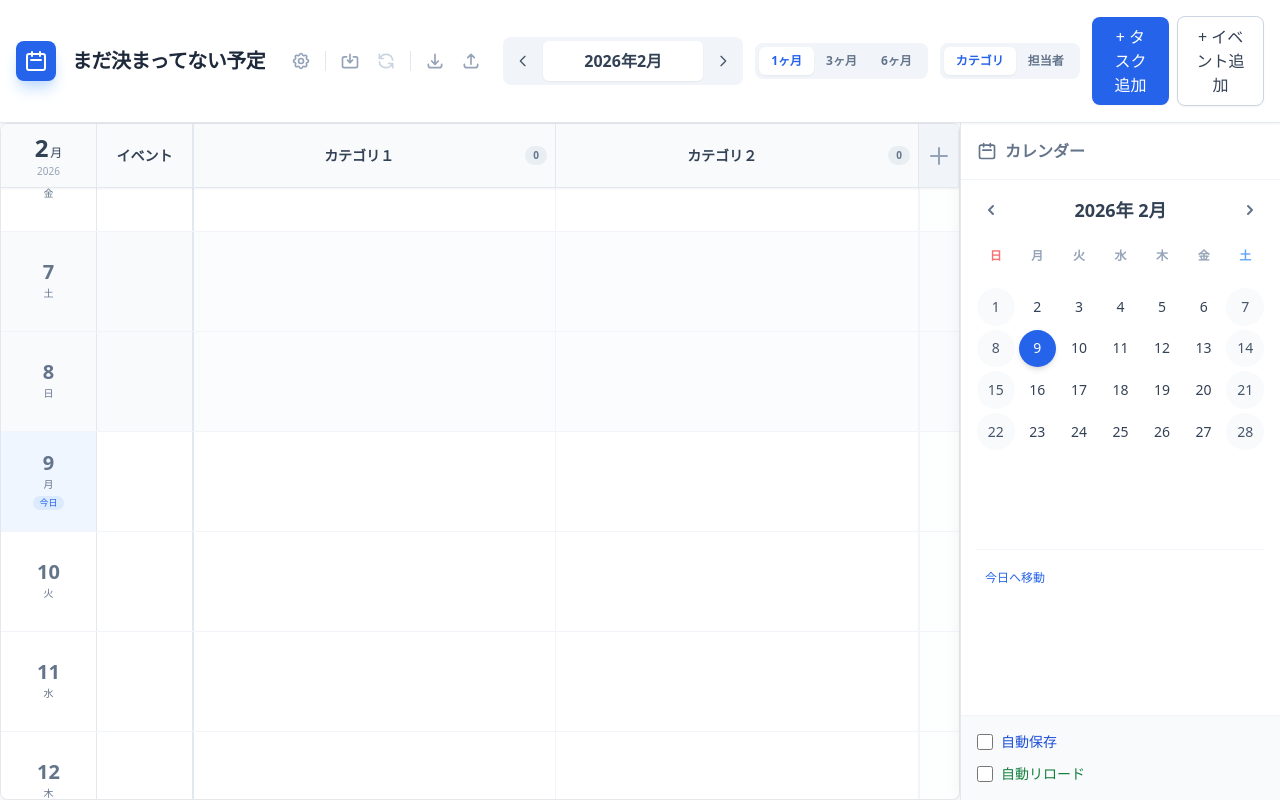
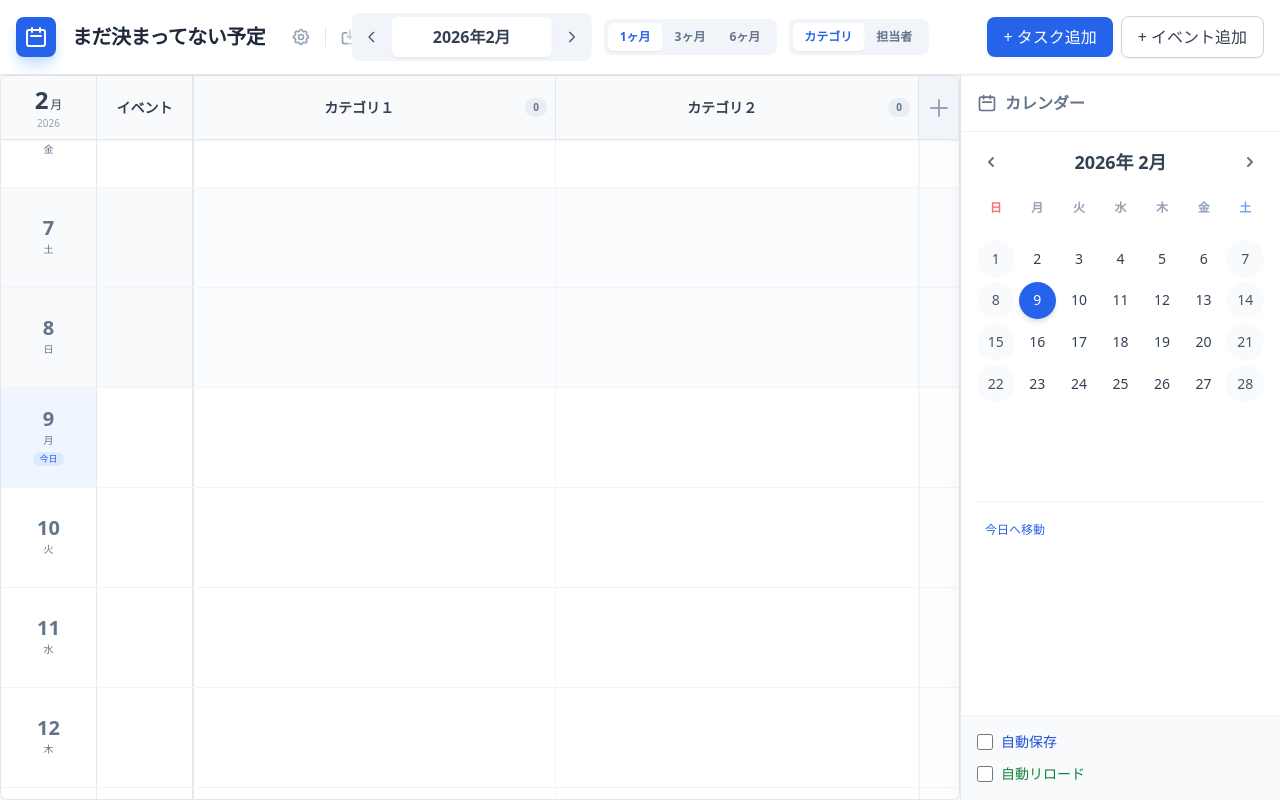
Before and after one commit to Ryun7979/timekanban, a React (Vite) app: page / in a window 1280 px wide. Built offline with nearby package versions, Linux system fonts and the light colour scheme.

Commit message:
ヘッダメニューの表示修正

```diff
--- a/App.tsx
+++ b/App.tsx
@@ -869,11 +869,11 @@ const App: React.FC = () => {
       )}
 
       {/* Header */}
-      <header className="flex-none p-4 bg-white border-b border-slate-200 shadow-sm z-30">
-        <div className="flex flex-col xl:flex-row items-center gap-4">
+      <header className="flex-none p-4 bg-white border-b border-slate-200 shadow-sm z-30 relative">
+        <div className="flex flex-col xl:flex-row items-center justify-between gap-4">
 
           {/* Left: App Logo & Title */}
-          <div className="flex items-center gap-4 w-full xl:w-auto xl:flex-1">
+          <div className="flex items-center gap-4 w-full xl:w-auto">
             <div className="p-2 bg-blue-600 rounded-lg shadow-lg shadow-blue-200 text-white flex-shrink-0">
               {APP_ICONS[appIcon] || APP_ICONS['kanban']}
             </div>
@@ -1006,8 +1006,10 @@ const App: React.FC = () => {
             </div>
           </div>
 
-          {/* Center: Controls (Date & View Mode) */}
-          <div className="flex flex-col sm:flex-row items-center justify-center gap-3 w-full xl:w-auto">
+          {/* Center: Date Navigation (Absolute Center on XL) */}
+          {/* Center: Date Navigation & View Controls (Resulting group centered on XL) */}
+          <div className="flex flex-col xl:flex-row items-center justify-center gap-3 bg-white/50 p-1 rounded-xl xl:absolute xl:left-1/2 xl:top-1/2 xl:transform xl:-translate-x-1/2 xl:-translate-y-1/2">
+
             {/* Date Navigation */}
             <div className="flex items-center gap-1 bg-slate-100 p-1 rounded-lg">
               <button
@@ -1082,15 +1084,17 @@ const App: React.FC = () => {
                 担当者
               </button>
             </div>
+          </div>
 
-            <div className="flex items-center justify-end gap-2 w-full xl:w-auto xl:flex-1">
+          {/* Right: View Mode, Group By, Actions */}
+          {/* Right: Actions */}
+          <div className="flex items-center justify-end gap-2 w-full xl:w-auto">
             <Button variant="primary" onClick={() => handleCreateTask(new Date().toISOString().split('T')[0], 'todo')}>
               + タスク追加
             </Button>
             <Button variant="secondary" onClick={handleCreateEvent} title="期間イベントを追加">
               + イベント追加
             </Button>
-            </div>
           </div>
         </div>
       </header>
```
Lines whose indentation alone changed are shown as unchanged.
